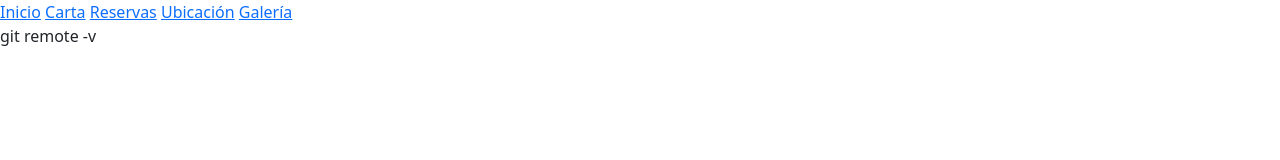
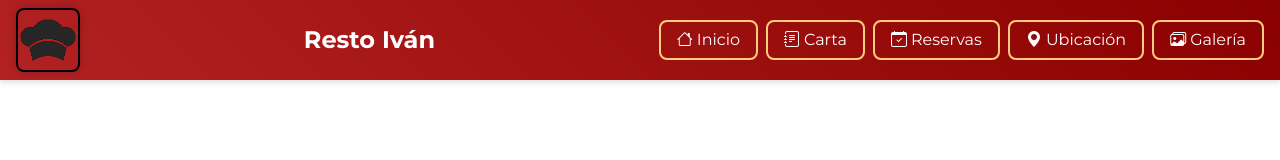
Before and after one commit to iivannz/entrega3, a plain HTML site: page index.html in a window 1280 px wide. Drawn offline with nearby package versions, Linux system fonts and the light colour scheme.

Commit message:
Mejoras en navbar y botones: gradiente, sombras y transiciones; organización de CSS

```diff
--- a/index.html
+++ b/index.html
@@ -5,18 +5,43 @@
     <meta name="viewport" content="width=device-width, initial-scale=1.0">
     <title>Resto Ivan</title>
     <link href="https://cdn.jsdelivr.net/npm/bootstrap@5.3.6/dist/css/bootstrap.min.css" rel="stylesheet" integrity="sha384-4Q6Gf2aSP4eDXB8Miphtr37CMZZQ5oXLH2yaXMJ2w8e2ZtHTl7GptT4jmndRuHDT" crossorigin="anonymous">
+    <link href="https://cdn.jsdelivr.net/npm/bootstrap-icons@1.11.3/font/bootstrap-icons.css" rel="stylesheet">
+    <link rel="preconnect" href="https://fonts.googleapis.com">
+    <link rel="preconnect" href="https://fonts.gstatic.com" crossorigin>
+    <link href="https://fonts.googleapis.com/css2?family=Montserrat:wght@100;400;700&display=swap" rel="stylesheet">
     <link rel="stylesheet" href="style.css">
 </head>
 <body>
-    <nav>
-    <a href="index.html">Inicio</a>
-    <a href="carta.html">Carta</a>
-    <a href="reservas.html">Reservas</a>
-    <a href="ubicacion.html">Ubicación</a>
-    <a href="galeria.html">Galería</a>
-  </nav>
 
-    <script src="https://cdn.jsdelivr.net/npm/bootstrap@5.3.6/dist/js/bootstrap.bundle.min.js" integrity="sha384-j1CDi7MgGQ12Z7Qab0qlWQ/Qqz24Gc6BM0thvEMVjHnfYGF0rmFCozFSxQBxwHKO" crossorigin="anonymous"></script>git remote -v
+<nav class="d-flex justify-content-between align-items-center px-3" style="height: 80px;">
+  <div class="d-flex align-items-center h-100">
+    <a href="index.html" class="h-100 d-flex align-items-center" aria-label="Inicio">
+      <img src="img/LogoResto.png" alt="Logo Restaurante" class="logo">
+    </a>
+  </div>
+  <div class="text-white fw-bold fs-4 text-center">
+    Resto Iván
+  </div>
+  <div class="d-flex flex-wrap gap-2">
+    <a href="index.html" class="btn btn-outline-light">
+      <i class="bi bi-house me-1"></i>Inicio
+    </a>
+    <a href="carta.html" class="btn btn-outline-light">
+      <i class="bi bi-journal-text me-1"></i>Carta
+    </a>
+    <a href="reservas.html" class="btn btn-outline-light">
+      <i class="bi bi-calendar-check me-1"></i>Reservas
+    </a>
+    <a href="ubicacion.html" class="btn btn-outline-light">
+      <i class="bi bi-geo-alt-fill me-1"></i>Ubicación
+    </a>
+    <a href="galeria.html" class="btn btn-outline-light">
+      <i class="bi bi-images me-1"></i>Galería
+    </a>
+  </div>
+</nav>
+
+    <script src="https://cdn.jsdelivr.net/npm/bootstrap@5.3.6/dist/js/bootstrap.bundle.min.js" integrity="sha384-j1CDi7MgGQ12Z7Qab0qlWQ/Qqz24Gc6BM0thvEMVjHnfYGF0rmFCozFSxQBxwHKO" crossorigin="anonymous"></script>
 
 </body>
 </html>
--- a/style.css
+++ b/style.css
@@ -0,0 +1,46 @@
+/* ============================== */
+/*           Reset/Base           */
+/* ============================== */
+*{
+  margin: 0;
+  padding: 0;
+  box-sizing: border-box;
+}
+
+/* ============================== */
+/*        Header/Nav Bar          */
+/* ============================== */
+
+nav {
+  background: linear-gradient(45deg, #B22222, #8B0000);
+  font-family: 'Montserrat', sans-serif;
+  box-shadow: 0 2px 6px rgba(0,0,0,0.15);
+  padding-top: 0.5rem;
+  padding-bottom: 0.5rem;
+}
+/* --------         Logo Nav         --------*/
+.logo {
+  height: 100%;
+  width: auto;
+  object-fit: contain;
+  border-radius: 8px;
+  box-shadow: 0 0 8px rgba(0,0,0,0.2);
+  border: 2px solid black;
+}
+
+/* --------         Botones Nav         --------*/
+
+nav a.btn {
+  border: 2px solid #ffcc80;
+  color: white;
+  background-color: transparent;
+  transition: background-color 0.3s ease, color 0.3s ease;
+  border-radius: 8px;
+  padding: 0.4rem 1rem;
+}
+
+nav a.btn:hover {
+  background-color: white;
+  color: #5a0000;
+  text-decoration: none;
+}
```
Also changed, not shown: carta.html (+16 -0 lines), galeria.html (+16 -0 lines), reservas.html (+16 -0 lines), ubicacion.html (+16 -0 lines), img/LogoResto.png (added).
